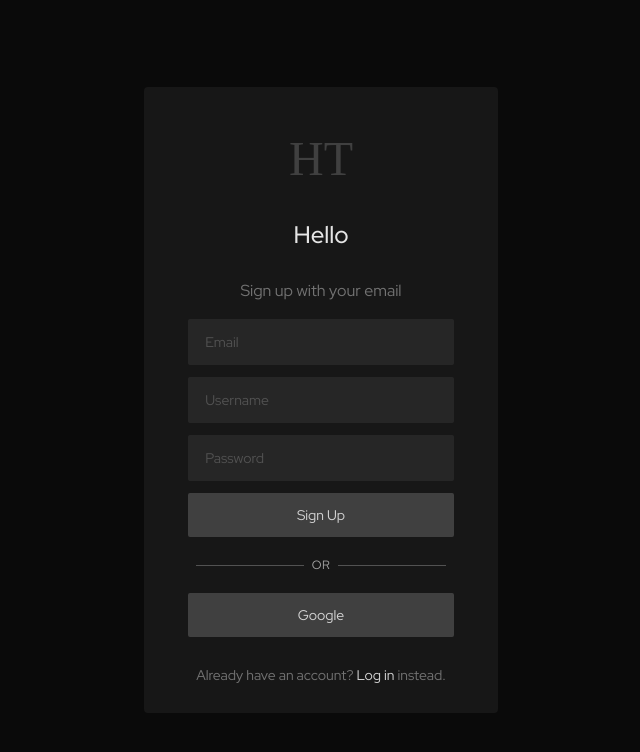
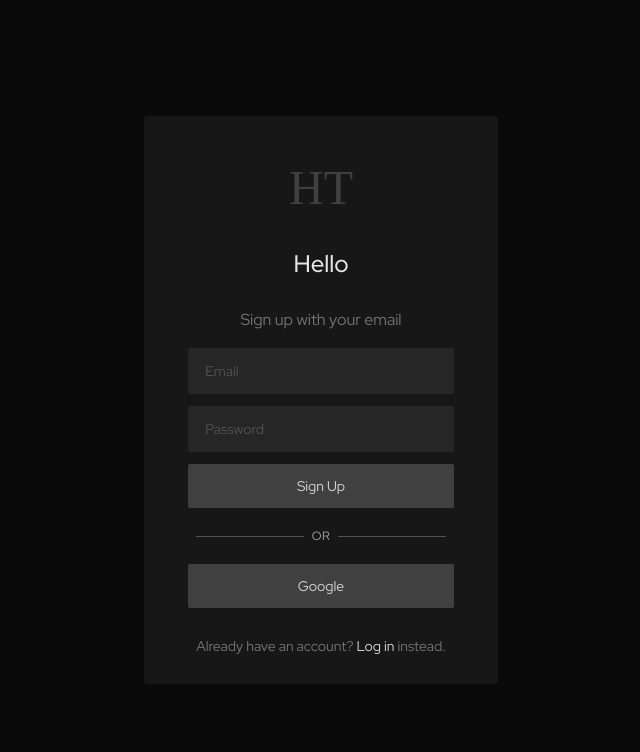
Before and after one commit to AlonLandmann/holdem-trainer-5, a Next.js app: page /signup in a window 1280 px wide. Shown: the top 752 px of the page, without its empty margins (319-959 px from the left). Built offline with nearby package versions, Linux system fonts and the light colour scheme; a web font is replaced by a local one.

Commit message:
remove username from signup form

```diff
--- a/components/signup/SignupRoot.js
+++ b/components/signup/SignupRoot.js
@@ -5,7 +5,6 @@ import Anchor from '../_common_/Anchor'
 
 export default function SignupRoot() {
   const [email, setEmail] = useState('')
-  const [username, setUsername] = useState('')
   const [password, setPassword] = useState('')
 
   return (
@@ -27,13 +26,6 @@ export default function SignupRoot() {
             placeholder='Email'
             value={email}
             onChange={e => setEmail(e.target.value)}
-          />
-          <Input
-            name='username'
-            type='text'
-            placeholder='Username'
-            value={username}
-            onChange={e => setUsername(e.target.value)}
           />
           <Input
             name='password'
```
